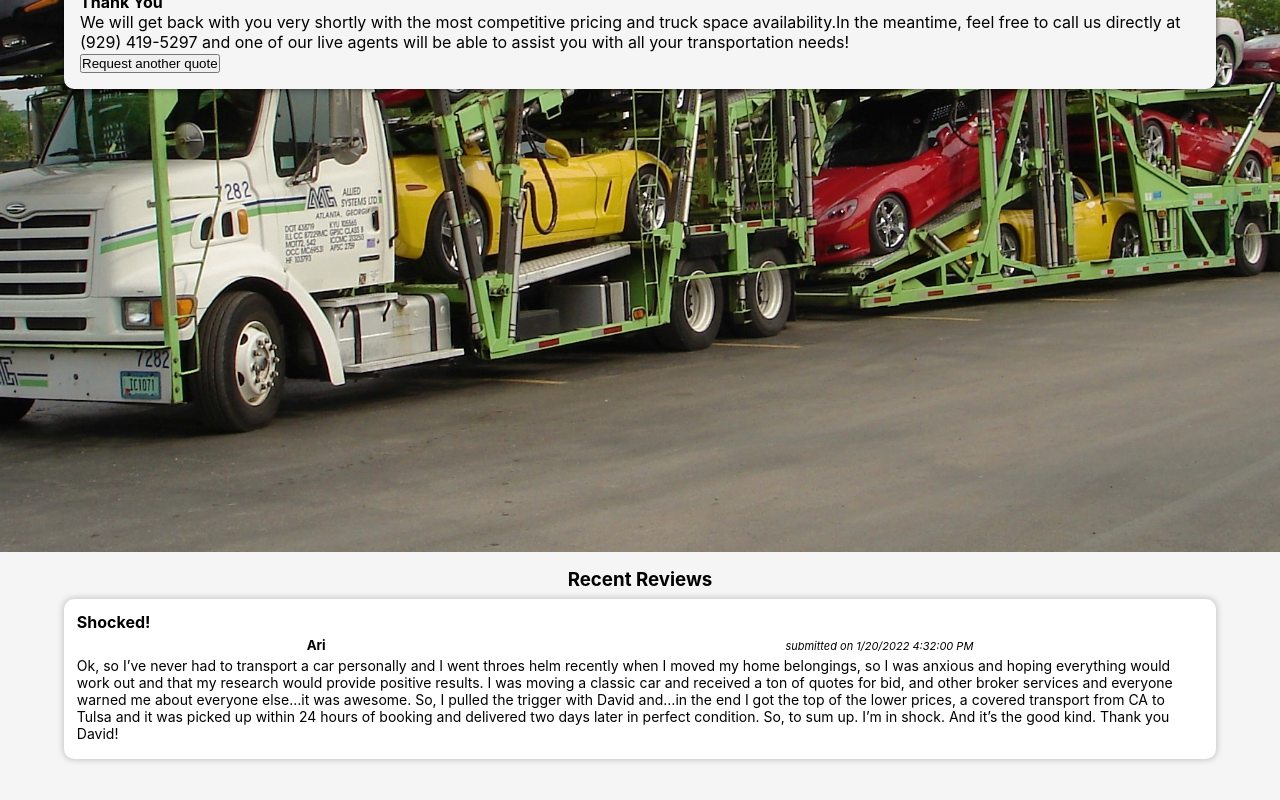
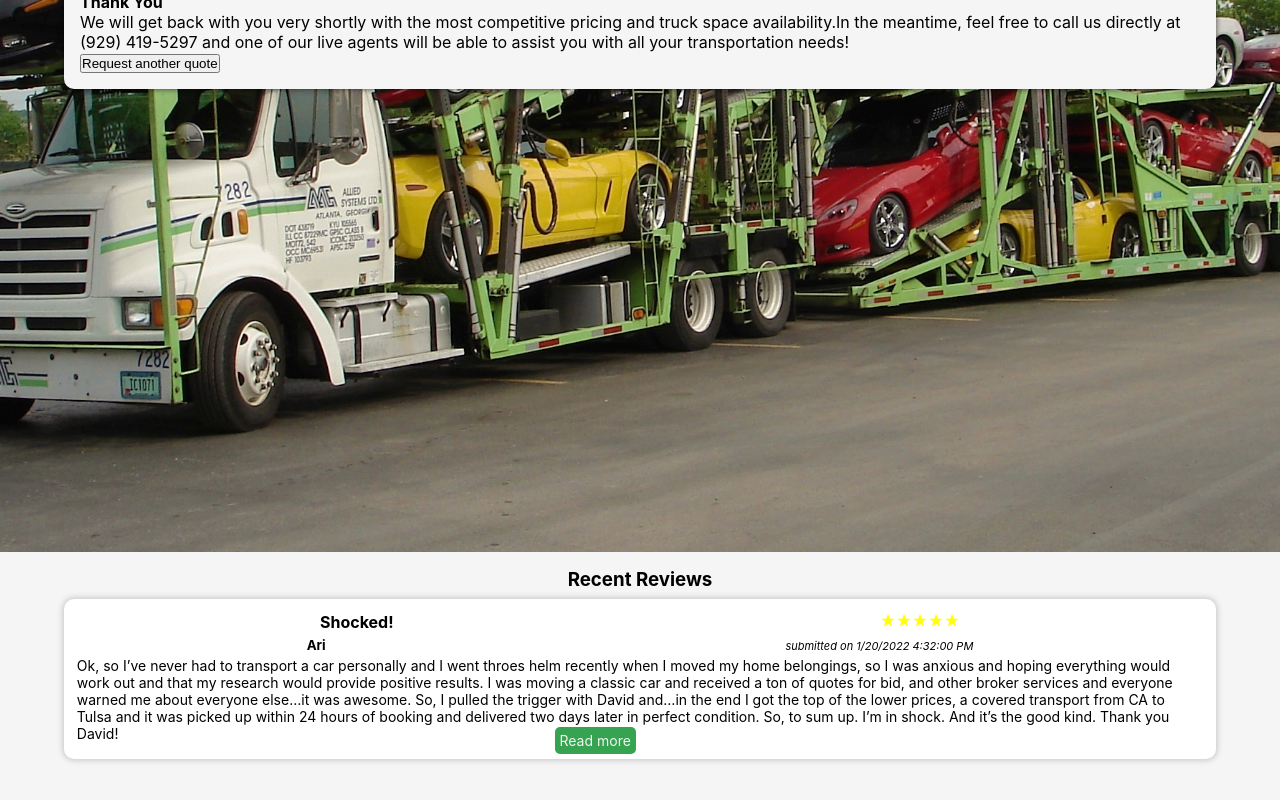
Before and after one commit to Vali-Ruziboev/ASAP-Shipping-Express, a React (Create React App) app: page /quote_submitted in a window 1280 px wide. Shown: the part 248-1048 px from the top of the page. Built offline with nearby package versions, Linux system fonts and the light colour scheme.

Commit message:
testimonial preview

```diff
--- a/package.json
+++ b/package.json
@@ -10,6 +10,7 @@
     "moment": "^2.29.1",
     "react": "^17.0.2",
     "react-dom": "^17.0.2",
+    "react-icons": "^4.3.1",
     "react-router-dom": "^5.3.0",
     "react-scripts": "5.0.0",
     "simple-react-validator": "^1.6.1",
--- a/src/App.css
+++ b/src/App.css
@@ -13,6 +13,7 @@ header{
   width: 100%;
   position: fixed;
   top: 0;
+  z-index: 2;
 }
 .contact-us{
   text-align: center;
@@ -73,9 +74,9 @@ header{
 .quote-form h1{
   font-size: 1em;
 }
-.quote-form label{
+/* .quote-form label{
   /* align-self: flex-start; */
-}
+
 .quote-form input{
   width: 100%;
 }
@@ -89,6 +90,7 @@ header{
   align-items: center;
   background-color: var(--mirror-bg);
   overflow: hidden;
+  z-index: 5;
 }
 .popup-wrapper div{
   padding: 2rem;
@@ -97,9 +99,9 @@ header{
   box-shadow: 0 0 15px 1px var(--streight-shadow);
   position: relative;
 }
-.popup-wrapper div svg{
-  top: 0.5rem;
-  right: 0.5rem;
+.exit_icon{
+  top: 0.1rem;
+  right: 0.3rem;
   position: absolute;
   fill: var(--maximum-red);
   font-weight: 900;
@@ -161,18 +163,26 @@ li{
   justify-content: space-around;
 }
 .testimonial{
-  height: 100vh;
+  min-height: 100vh;
   text-align: center;
   padding: 1rem 0;
   overflow-x: hidden;
   background-color: var(--cultured);
+  max-width: 100vw;
+  position: relative;
 }
 .slide_wrapper{
   width: max-content;
   display: flex;
-  overflow-x: hidden;
+  margin-right: 100vw;
+  /* overflow-x: hidden; */
+}
+.review_header{
+  display: flex;
+  justify-content: space-around;
 }
 .slide{
+  position: relative;
   max-width: 90vw;
   margin: 0.5rem 5vw;
   height: 10rem;
@@ -195,3 +205,41 @@ li{
 .customer em{
   font-size: 11px;
 }
+
+.legend{
+  position: absolute;
+  width:90%;
+  bottom: 5px;
+  text-align: center;
+}
+.legend p{
+  margin: 0 auto;
+  padding: 5px;
+  width: fit-content;
+  background-color: rgba(3, 140, 37, 0.8);
+  cursor: pointer;
+  border-radius: 5px;
+  color: var(--cultured);
+  user-select: none;
+}
+.legend p:hover{
+  background-color: rgba(3, 140, 37, 0.7);
+}
+.review_preview{
+  position: absolute;
+  height: 100%;
+  top: 0;
+  text-align: start;
+  display: flex;
+  padding: .5rem;
+  padding-top: 3rem;
+}
+.review_preview div{
+  position: relative;
+  padding: .5rem;
+  background: white;
+  overflow-y: scroll;
+  border-radius: 10px;
+  height: max-content;
+  padding-top: 1.3rem;
+}
--- a/src/Components/Header.js
+++ b/src/Components/Header.js
@@ -40,7 +40,7 @@ const Header = () => {
                             initial={{scale:0}}
                             animate={{scale:1, transition:{type:"spring",stiffness:250}}}
                             exit={{scale:0}}>
-                            <motion.svg animate={{rotate:360, transition:{duration:0.4, delay:0.2}}} xmlns="http://www.w3.org/2000/svg" height="24px" strokeWidth="4" viewBox="0 0 24 24" width="24px" fill="#000000"><path d="M0 0h24v24H0V0z" fill="none"/><path d="M19 6.41L17.59 5 12 10.59 6.41 5 5 6.41 10.59 12 5 17.59 6.41 19 12 13.41 17.59 19 19 17.59 13.41 12 19 6.41z"/></motion.svg>
+                            <motion.svg className="exit_icon" animate={{rotate:360, transition:{duration:0.4, delay:0.2}}} xmlns="http://www.w3.org/2000/svg" height="24px" strokeWidth="4" viewBox="0 0 24 24" width="24px" fill="#000000"><path d="M0 0h24v24H0V0z" fill="none"/><path d="M19 6.41L17.59 5 12 10.59 6.41 5 5 6.41 10.59 12 5 17.59 6.41 19 12 13.41 17.59 19 19 17.59 13.41 12 19 6.41z"/></motion.svg>
                                 <NavBar/>
                             </motion.div>
 
--- a/src/Components/Testimonial.js
+++ b/src/Components/Testimonial.js
@@ -1,6 +1,10 @@
-import { useState } from "react";
+import { useState, useRef } from "react";
+import { MdStarRate } from 'react-icons/md'
+import { IoClose } from 'react-icons/io5'
+import { motion, AnimatePresence } from "framer-motion";
 
 const Testimonial = () => {
+    const f_star = new Array(5).fill('')
     const [testimonialsArray] = useState([
         {title:"Shocked!", name:'Ari', content:"Ok, so I’ve never had to transport a car personally and I went throes helm recently when I moved my home belongings, so I was anxious and hoping everything would work out and that my research would provide positive results. I was moving a classic car and received a ton of quotes for bid, and other broker services and everyone warned me about everyone else…it was awesome. So, I pulled the trigger with David and…in the end I got the top of the lower prices, a covered transport from CA to Tulsa and it was picked up within 24 hours of booking and delivered two days later in perfect condition. So, to sum up. I’m in shock. And it’s the good kind. Thank you David!", date:"1/20/2022 4:32:00 PM "},
         {title:"Car transportation",name:"Ed Aubourg ", content:"Great care of my Maserati - Great communication- great customer service- fast shipping- prompt delivery - great price. Highly recommend- will use service again", date:"8/11/2021 7:12:00 PM " },
@@ -9,6 +13,16 @@ const Testimonial = () => {
         {title:"Great service & best price", name:"Angela", content:"They did a great job, even when a issue came up they handle it and made it as smooth as possible. Definitely would use them in the future and recommend them to others. ", date:"10/26/2021 9:09:00 AM "},
         {title:"Porsche Transport", name:"Christopher", content:"The delivery service was fast and efficient. Great customer service and constant updates. The fees were below the competition. Thank you Asap Shipping Express.", date:"9/30/2021 9:10:00 PM "}
     ])
+    const [isPreviewed, setIsPreviewed] = useState(false)
+    const [previewContent, setPreviewContent] = useState('')
+    const handlePreview = (index)=>{
+        setIsPreviewed(true)
+        setPreviewContent(testimonialsArray[index].content)
+
+    }
+    const handleClose = ()=>{
+        setIsPreviewed(false)
+    }
     return (
         <div className='testimonial'>
             <h3>Recent Reviews</h3>
@@ -16,16 +30,37 @@ const Testimonial = () => {
                 {testimonialsArray.map((i, index)=>{
                     return(
                         <div key={index} className="slide">
-                            <h4>{i.title}</h4>
+                            <div className="review_header">
+                                <h4>{i.title}</h4>
+                                <div className="five_star">
+                                    {f_star.map((f, index)=>{return(<MdStarRate color='yellow' key={index}/>)})}
+                                </div>
+                            </div>
                             <div className="customer">
                                 <h5>{i.name}</h5>
                                 <em>submitted on {i.date}</em>
                             </div>
                             <p>{i.content}</p>
+                            <div className="legend"><p onClick={(e)=>handlePreview(index)}>Read more</p></div>
                         </div>
                     )
                 })}
             </div>
+            <AnimatePresence>{isPreviewed&&
+                <motion.div
+                className="review_preview"
+                initial={{scale:0}}
+                animate={{scale:1, transition:{type:"spring",stiffness:200}}}
+                exit={{scale:0}}>
+                <div>
+                    <motion.svg onClick={handleClose} className="exit_icon" animate={{rotate:360, transition:{duration:0.4, delay:0.2}}} xmlns="http://www.w3.org/2000/svg" height="24px" strokeWidth="4" viewBox="0 0 24 24" width="24px" fill="#000000"><path d="M0 0h24v24H0V0z" fill="none"/><path d="M19 6.41L17.59 5 12 10.59 6.41 5 5 6.41 10.59 12 5 17.59 6.41 19 12 13.41 17.59 19 19 17.59 13.41 12 19 6.41z"/></motion.svg>
+                    <p>
+                    {previewContent}
+                    </p>
+                </div>
+                </motion.div>
+            }</AnimatePresence>
+
         </div>
     );
 }
```
Also changed, not shown: 1 other file (tests, documents, lock files or other folders).
